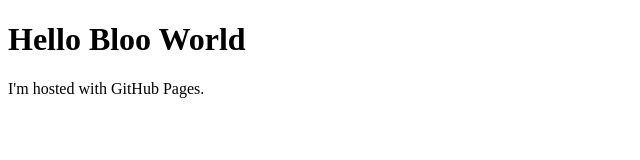
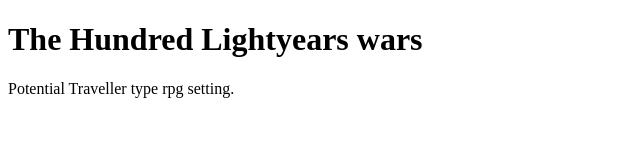
Before and after one commit to bloorugby/bloorugby.github.io, a plain HTML site: page index.html in a window 1280 px wide. Shown: the whole page, without its empty margins (0-640 px from the left). Drawn offline with Linux system fonts and the light colour scheme.

Commit message:
Update index.html

```diff
--- a/index.html
+++ b/index.html
@@ -1,7 +1,7 @@
 <!DOCTYPE html>
 <html>
 <body>
-<h1>Hello Bloo World</h1>
-<p>I'm hosted with GitHub Pages.</p>
+<h1>The Hundred Lightyears wars</h1>
+<p>Potential Traveller type rpg setting.</p>
 </body>
 </html>
```
